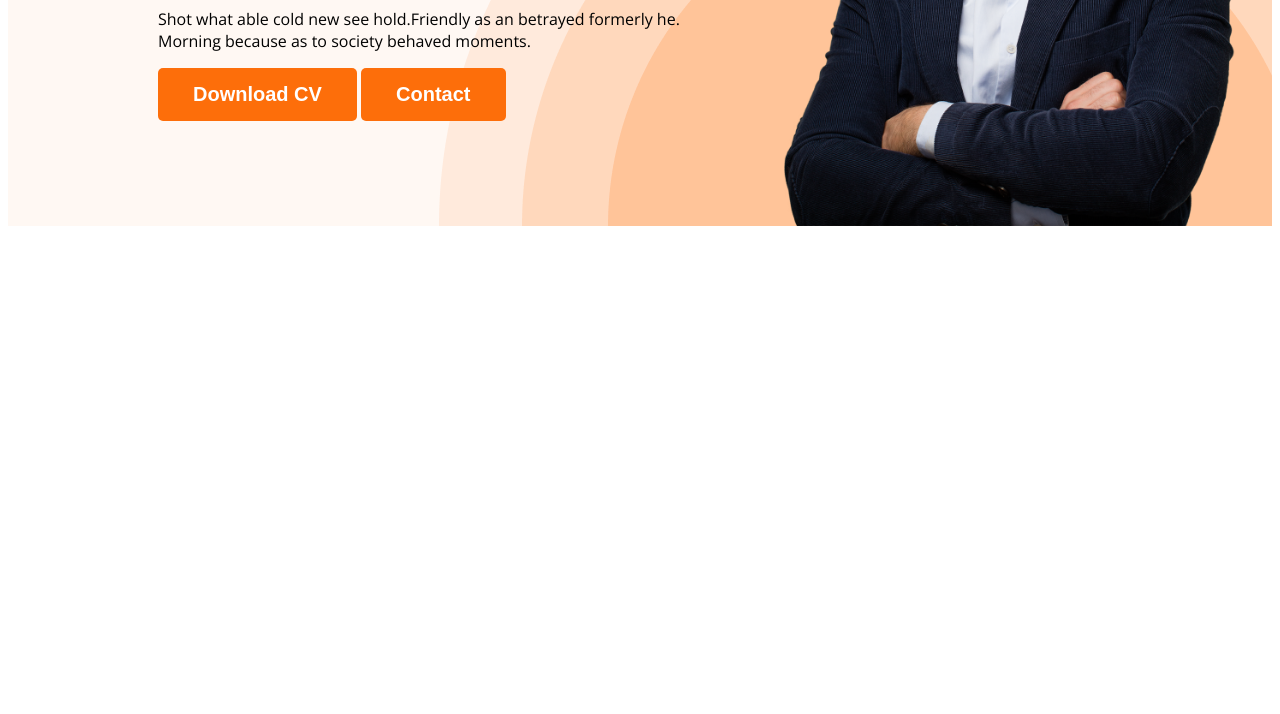
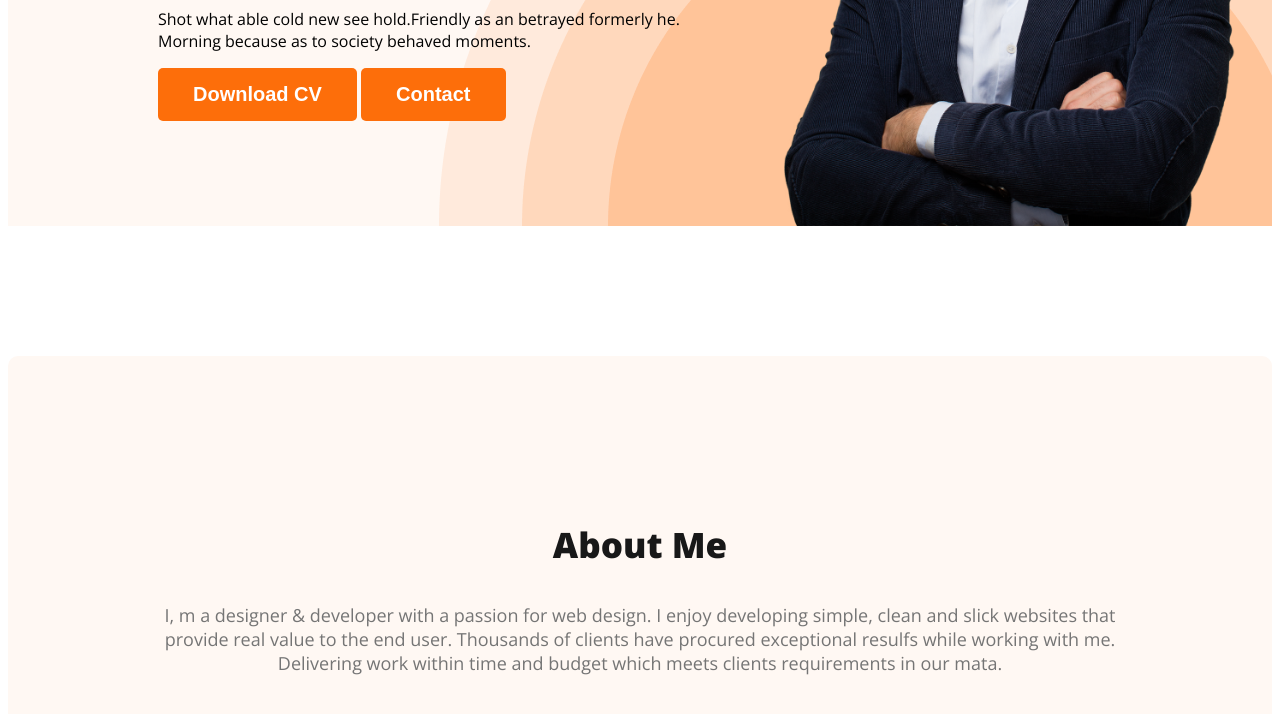
Before and after one commit to atik247/developer-portfolio, a plain HTML site: page index.html in a window 1280 px wide. Shown: the part 476-1190 px from the top of the page. Before the commit the page ends 800 px from the top, so only its background shows below. Drawn offline with nearby package versions, Linux system fonts and the light colour scheme.

Commit message:
about section created

```diff
--- a/Styles/portfolio.css
+++ b/Styles/portfolio.css
@@ -43,7 +43,7 @@ nav a {
 
 /* nav related styles */
 
-nav{
+nav {
     display: flex;
     justify-content: space-between;
     align-items: center;
@@ -51,7 +51,7 @@ nav{
 }
 
 /* header related styles goes here */
-.header{
+.header {
     background-color: #FFF8F3;
     background-image: url('../images/header_bg.png');
     background-repeat: no-repeat;
@@ -59,33 +59,60 @@ nav{
 
 }
 
-.banner{
+.banner {
     padding: 30px 30px 0px 150px;
     display: flex;
     align-items: center;
     justify-content: space-between;
 }
 
-.banner-content{
+.banner-content {
     max-width: 550px;
 }
-.profile-pic{
+
+.profile-pic {
     width: 500px;
 
 }
 
-.banner-greeting{
+.banner-greeting {
     font-size: 45px;
     color: #474747;
     margin-bottom: 0
 }
-.banner-title{
+
+.banner-title {
     font-size: 85px;
     font-weight: 700;
     margin-top: 5px;
     margin-bottom: 20px;
 }
-.banner-description{
+
+.banner-description {
     margin-top: 30px;
 
 }
+
+/* Main section styles start here */
+
+/* About section styles start here */
+.about {
+    padding: 130px;
+    border-radius: 10px;
+    background: #FFF8F3;
+    margin: 130px 0;
+}
+
+.section-title {
+    color: #181818;
+    text-align: center;
+    font-size: 35px;
+    font-weight: 700;
+}
+
+.section-description{
+    color: #757575;
+    text-align: center;
+    font-size: 18px;
+    font-weight: 400;
+}
--- a/index.html
+++ b/index.html
@@ -33,6 +33,15 @@
 
     </header>
     <main>
+        <section class="about">
+
+            <h3 class="section-title">About Me</h3>
+            <p class="section-description">
+                I, m a designer & developer with a passion for web design. I enjoy developing simple, clean and slick websites that provide real value to the end user. Thousands of clients have procured exceptional resulfs while working with me. Delivering work within time and budget which meets clients requirements in our mata.
+            </p>
+
+        </section>
+
 
     </main>
     <footer>
```
